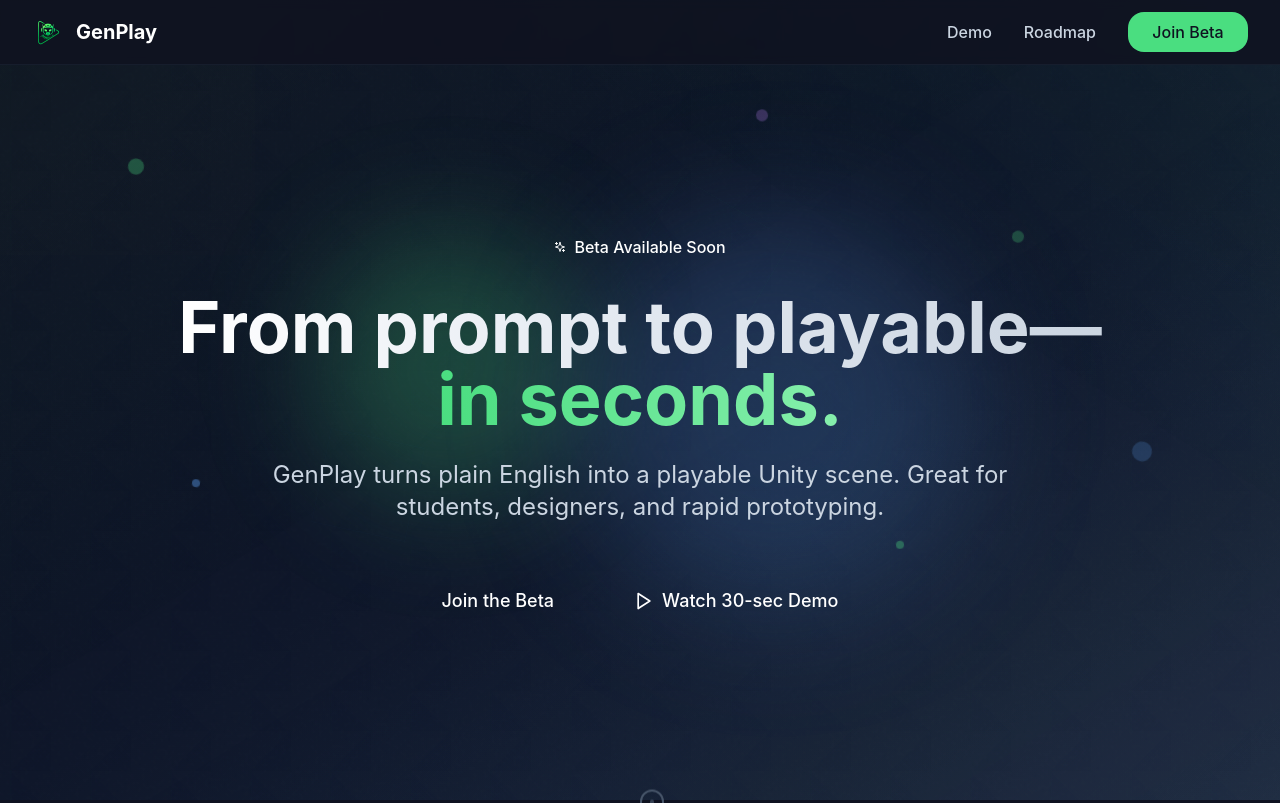
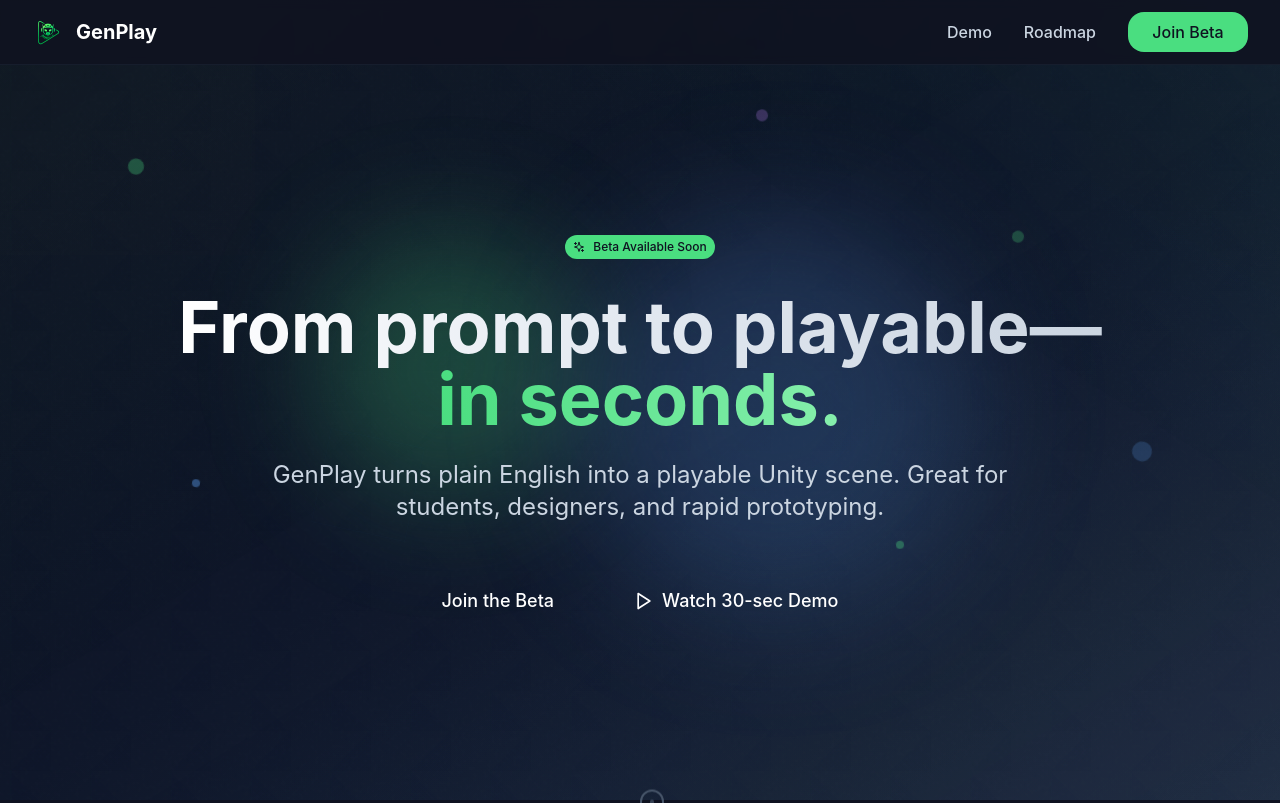
Before and after one commit to ShaheerSaud2004/GenPlay, a Next.js app: page / in a window 1280 px wide. Shown: the top 803 px of the page. Built offline with nearby package versions, Linux system fonts and the light colour scheme.

Commit message:
Fix Badge component TypeScript error
- Replace object-based conditional classes with explicit string variables
- Update cn utility usage to only accept strings as expected
- Resolve compilation error for successful Vercel deployment

```diff
--- a/src/components/ui/Badge.tsx
+++ b/src/components/ui/Badge.tsx
@@ -15,19 +15,20 @@
   size = 'sm',
   className
 }: BadgeProps) {
+  const sizeClasses = size === 'sm' ? 'px-2 py-1 text-xs' : 'px-3 py-1.5 text-sm'
+
+  const variantClasses = {
+    default: 'bg-slate-800 text-slate-300',
+    accent: 'bg-accent text-background',
+    secondary: 'bg-accent-2/20 text-accent-2'
+  }[variant]
+
   return (
     <span
       className={cn(
         'inline-flex items-center font-medium rounded-full',
-        {
-          'px-2 py-1 text-xs': size === 'sm',
-          'px-3 py-1.5 text-sm': size === 'md',
-        },
-        {
-          'bg-slate-800 text-slate-300': variant === 'default',
-          'bg-accent text-background': variant === 'accent',
-          'bg-accent-2/20 text-accent-2': variant === 'secondary',
-        },
+        sizeClasses,
+        variantClasses,
         className
       )}
     >
```
